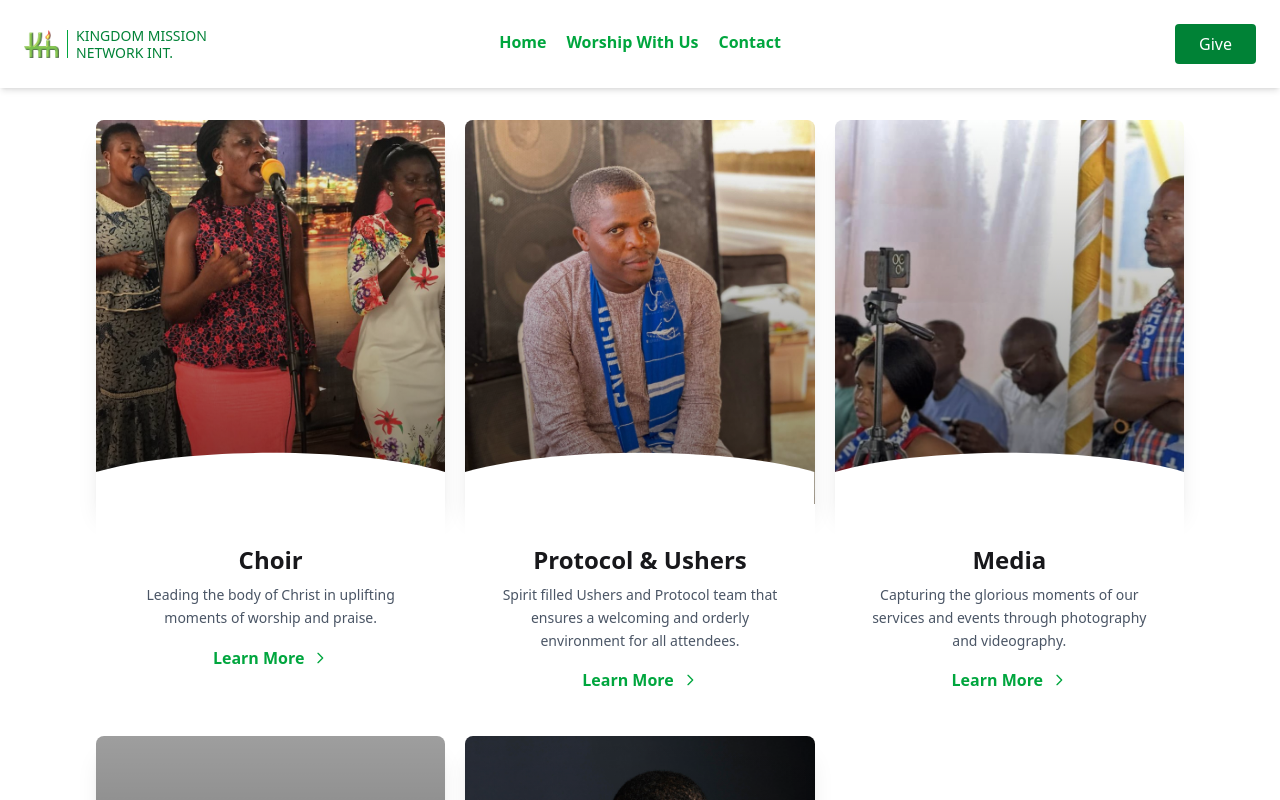
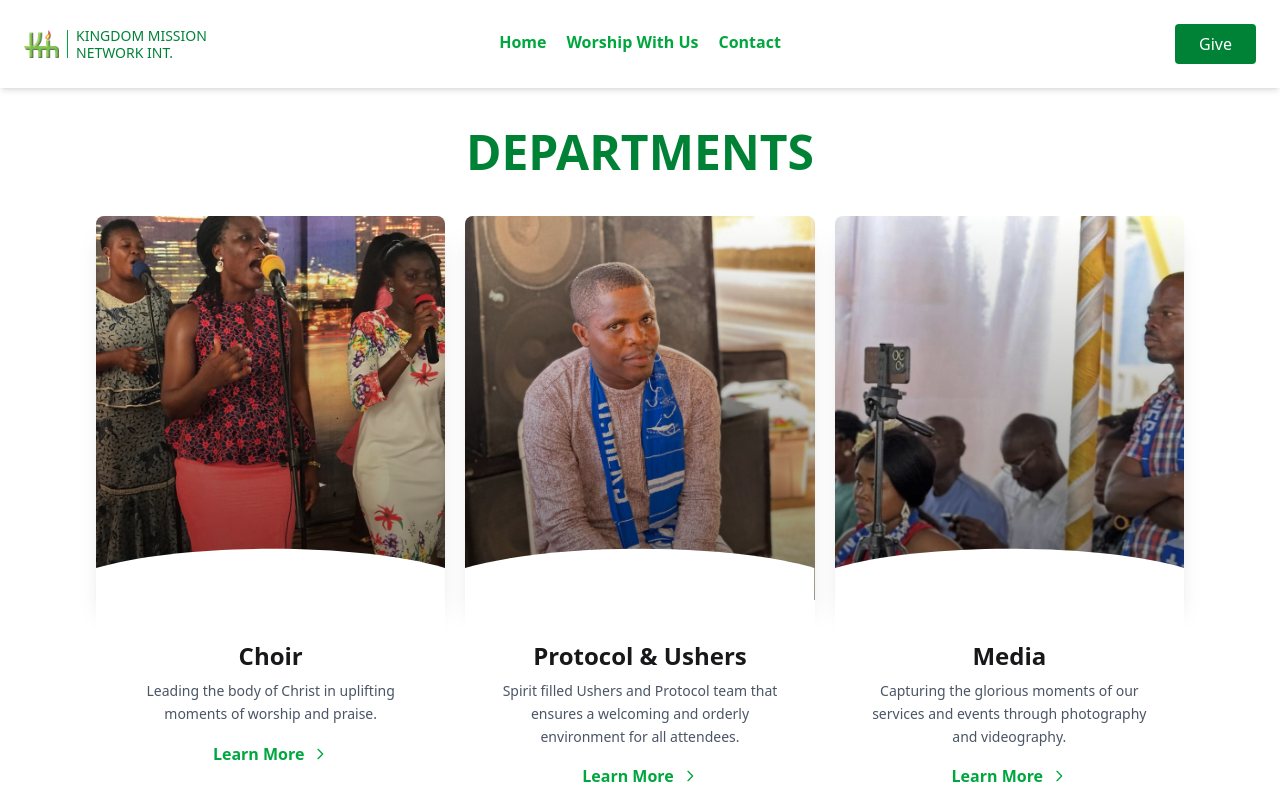
Before and after one commit to tkay0/kmni-website, a Next.js app: page /departments in a window 1280 px wide. Shown: the top 800 px of the page. Built offline with nearby package versions, Linux system fonts and the light colour scheme; grey boxes are pictures that could not be loaded.

Commit message:
add title to departments page

```diff
--- a/src/app/departments/page.jsx
+++ b/src/app/departments/page.jsx
@@ -2,7 +2,9 @@ import { DepartmentCardKMNI } from "@/components/department-card";
 
 export default function Departments() {
   return (
-    <div className="grid grid-cols-1 md:grid-cols-2 lg:grid-cols-3 gap-5 p-8 max-w-6xl mx-auto">
+    <>
+      <h1 className="text-green-700 text-4xl md:text-5xl font-bold py-10 flex justify-center">DEPARTMENTS</h1>
+      <div className="grid grid-cols-1 md:grid-cols-2 lg:grid-cols-3 gap-5 max-w-6xl mx-auto px-8">
         <DepartmentCardKMNI
           image="/choir.jpg"
           title="Choir"
@@ -30,5 +32,7 @@ export default function Departments() {
         />
 
       </div>
+    </>
+
   );
 }
```
Lines whose indentation alone changed are shown as unchanged.
